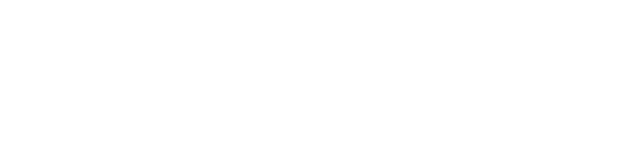
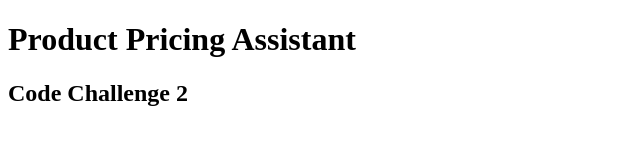
Before and after one commit to Ivelisse-Feliciano/Product-Pricing-Assistant, a plain HTML site: page index.html in a window 1280 px wide. Shown: the whole page, without its empty margins (0-640 px from the left). Drawn offline with Linux system fonts and the light colour scheme.

Commit message:
update html

```diff
--- a/index.html
+++ b/index.html
@@ -6,6 +6,8 @@
     <title>Document</title>
 </head>
 <body>
+    <h1>Product Pricing Assistant</h1>
+    <h2>Code Challenge 2</h2>
     <script src="pricing_assistant.js"></script>
 </body>
 </html>
```
